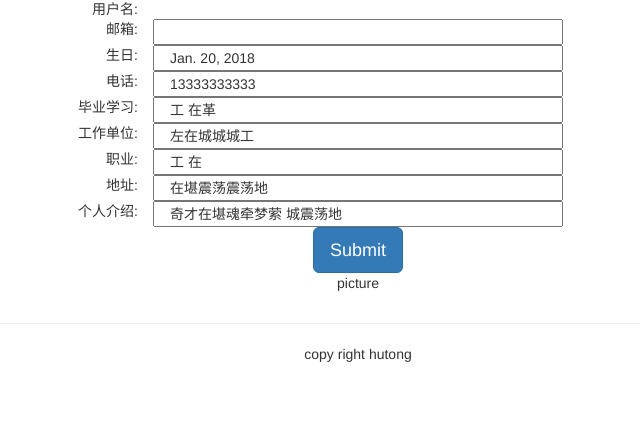
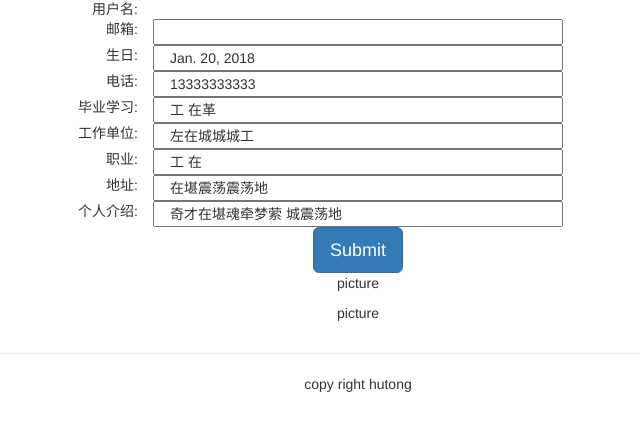
Before and after one commit to hutong236/django_learn, a Django app: template test_project/mysite/templates/account/myself_edit.html in a window 1280 px wide. Shown: the part 143-574 px from the top of the page, without its empty margins (282-922 px from the left). Run offline with Django 3.2, Linux system fonts and the light colour scheme; the template is opened without the code that fills it: values that come from a table or form of the project are taken from there, others are empty; data comes from the database, SQL or seed files in the repository; both versions use the stored data as it was after the commit; some libraries are stand-ins or nearby versions.

Commit message:
add some myself.html
add some myself.html

```diff
--- a/test_project/mysite/templates/account/myself.html
+++ b/test_project/mysite/templates/account/myself.html
@@ -45,6 +45,7 @@
             </div>
             <div class="row-md-6">
                 <p>picture</p>
+                <p>picture</p>
             </div>
         </div>
         <a href="{% url 'account:edit_my_information' %}"><button class="btn btn-primary btn-lg">edit my information</button></a>
--- a/test_project/mysite/templates/account/myself_edit.html
+++ b/test_project/mysite/templates/account/myself_edit.html
@@ -69,6 +69,9 @@
             <div class="row-md-6">
                 <p>picture</p>
             </div>
+             <div class="row-md-6">
+                <p>picture</p>
+            </div>
         </div>
 
     </div>
```
Also changed, not shown: test_project/mysite/db.sqlite3, 1 other file.
